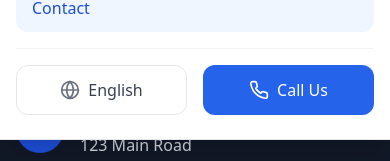
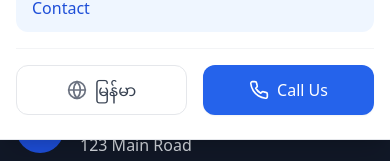
Before and after one commit to WYenDev/KyawKyarDemo, a React (Vite) app: page /contact in a window 390 px wide. Both pictures are taken after a click on the button "Toggle Menu". Shown: the part 344-505 px from the top of the page. Built offline with nearby package versions, Linux system fonts and the light colour scheme.

Commit message:
fix: fix language toggle in mobile view

```diff
--- a/src/components/Header.tsx
+++ b/src/components/Header.tsx
@@ -145,7 +145,7 @@ const Header: React.FC = () => {
               >
                 <Globe className="h-5 w-5 text-gray-500" />
                 <span className="font-medium text-gray-700">
-                  {currentLang === 'en' ? 'English' : 'မြန်မာ'}
+                  {t('nav.language')}
                 </span>
               </button>
               <a
```
